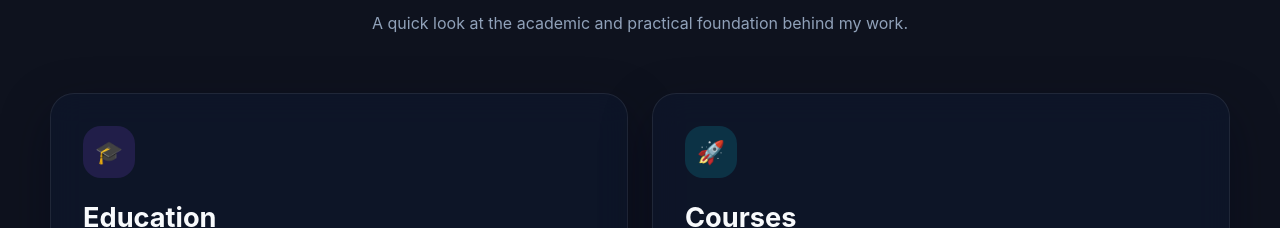
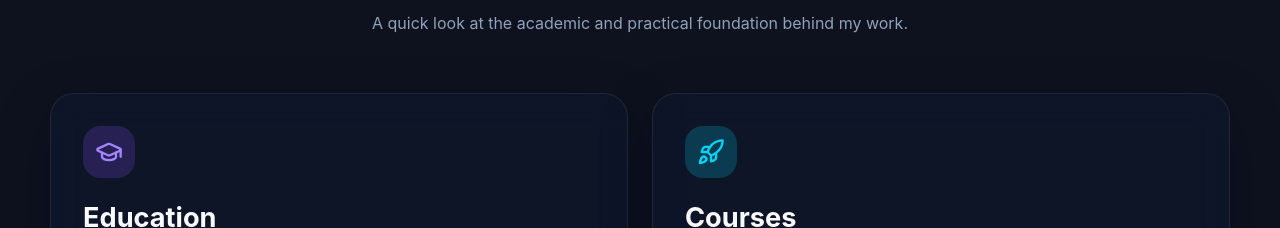
Before and after one commit to justyamzal/portfolio_tw, a React (Vite) app: page / in a window 1280 px wide. Shown: the part 1020-1248 px from the top of the page. Built offline with nearby package versions, Linux system fonts and the light colour scheme; a web font is replaced by a local one.

Commit message:
adding lucide react

```diff
--- a/package.json
+++ b/package.json
@@ -9,6 +9,7 @@
     "preview": "vite preview"
   },
   "dependencies": {
+    "lucide-react": "^1.0.0",
     "react": "^19.0.0",
     "react-dom": "^19.0.0",
     "react-icons": "^5.6.0"
--- a/src/components/Education.jsx
+++ b/src/components/Education.jsx
@@ -1,6 +1,7 @@
 // ============================================================
 //  Education.jsx — full Tailwind v4
 // ============================================================
+import { GraduationCap, Rocket } from "lucide-react";
 import { educationData } from "../data/portfolioData";
 import { useScrollReveal } from "../hooks";
 
@@ -12,16 +13,17 @@ const cardCls = [
   "hover:border-violet-500/30 hover:shadow-[0_18px_50px_rgba(124,58,237,0.15)]",
 ].join(" ");
 
-function IconBadge({ icon, variant }) {
+function IconBadge({ iconType, variant }) {
   const styles = {
-    violet: "bg-violet-500/15 text-violet-300",
-    cyan:   "bg-cyan-400/15   text-cyan-300",
+    violet: "bg-violet-500/20 text-violet-400",
+    cyan:   "bg-cyan-400/20   text-cyan-400",
   };
+  const Icon = iconType === "graduation" ? GraduationCap : Rocket;
   return (
     <div
       className={`inline-flex items-center justify-center w-[52px] h-[52px] rounded-[18px] mb-4.5 text-[1.4rem] ${styles[variant]}`}
     >
-      {icon}
+      <Icon className="w-7 h-7" />
     </div>
   );
 }
@@ -51,7 +53,7 @@ export default function Education() {
 
           {/* Academic */}
           <article ref={card1Ref} className={`reveal ${cardCls}`}>
-            <IconBadge icon={academic.icon} variant={academic.iconVariant} />
+            <IconBadge iconType="graduation" variant={academic.iconVariant} />
             <h3 className="text-[1.7rem] font-bold mb-5">{academic.title}</h3>
             <p className="font-semibold">{academic.institution}</p>
             <p className="text-slate-400">{academic.degree}</p>
@@ -62,7 +64,7 @@ export default function Education() {
 
           {/* Courses */}
           <article ref={card2Ref} className={`reveal ${cardCls}`}>
-            <IconBadge icon={courses.icon} variant={courses.iconVariant} />
+            <IconBadge iconType="rocket" variant={courses.iconVariant} />
             <h3 className="text-[1.7rem] font-bold mb-5">{courses.title}</h3>
             {courses.items.map((c, i) => (
               <div key={i} className={i > 0 ? "mt-5" : ""}>
--- a/src/data/portfolioData.js
+++ b/src/data/portfolioData.js
@@ -17,7 +17,7 @@ export const heroData = {
 
 export const educationData = {
   academic: {
-    icon: "🎓",
+    icon: null,
     iconVariant: "violet",
     title: "Education",
     institution: "Polytechnic State of Jember",
@@ -25,7 +25,7 @@ export const educationData = {
     gpa: "3.69 / 4.00",
   },
   courses: {
-    icon: "🚀",
+    icon: null,
     iconVariant: "cyan",
     title: "Courses",
     items: [
```
Also changed, not shown: src/components/Navbar.jsx (indentation only), 1 other file (tests, documents, lock files or other folders).
